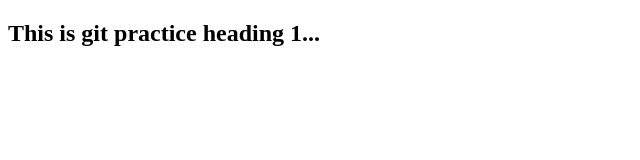
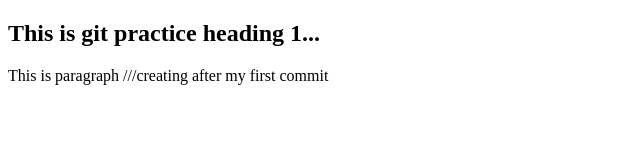
Before and after one commit to biswajitMahakud/testing-repo, a plain HTML site: page index.html in a window 1280 px wide. Shown: the whole page, without its empty margins (0-640 px from the left). Drawn offline with Linux system fonts and the light colour scheme.

Commit message:
second commit after adding one paragraph

```diff
--- a/index.html
+++ b/index.html
@@ -7,5 +7,6 @@
 </head>
 <body>
     <h2>This is git practice heading 1...</h2>
+    <p>This is paragraph ///creating after my first commit</p>
 </body>
 </html>
```
